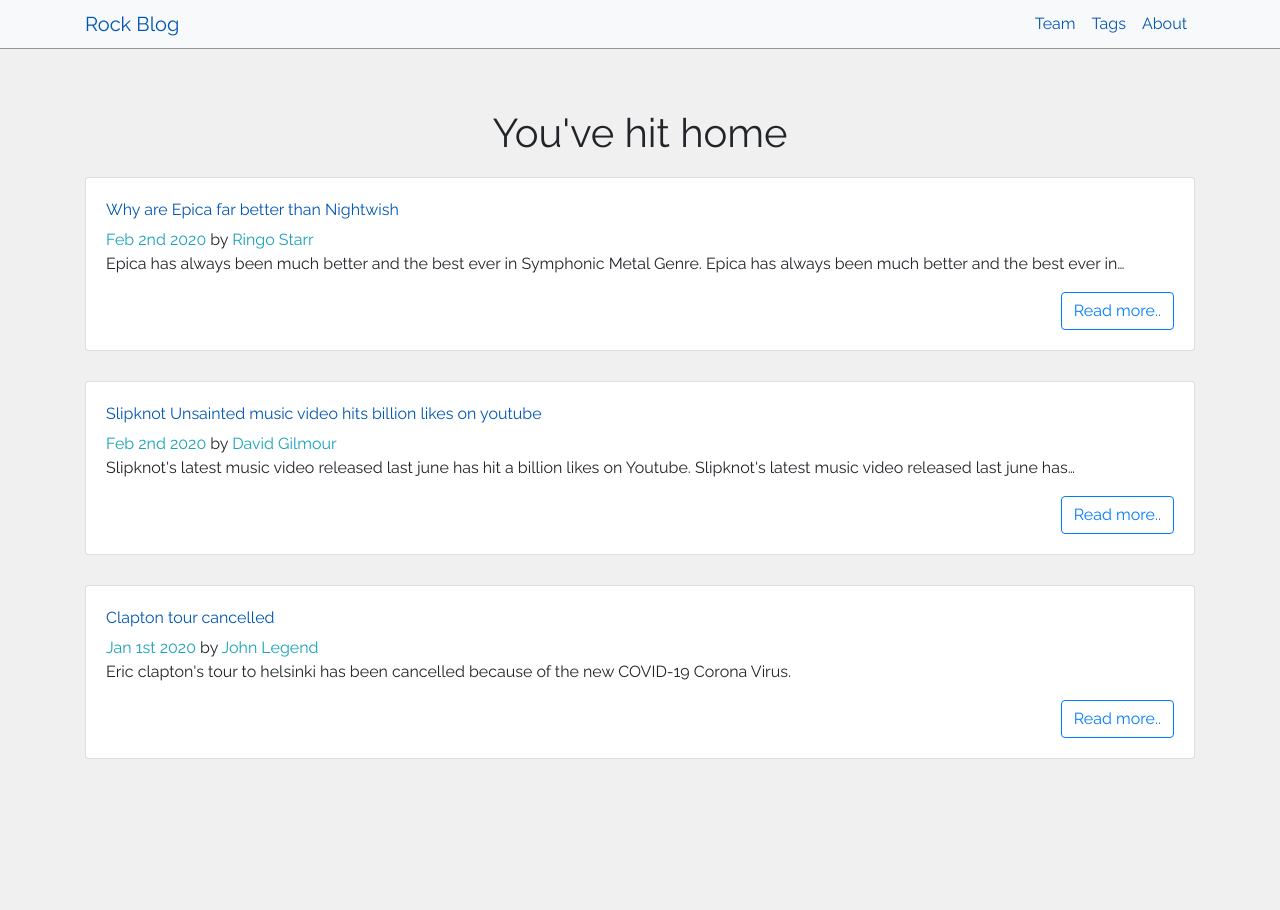
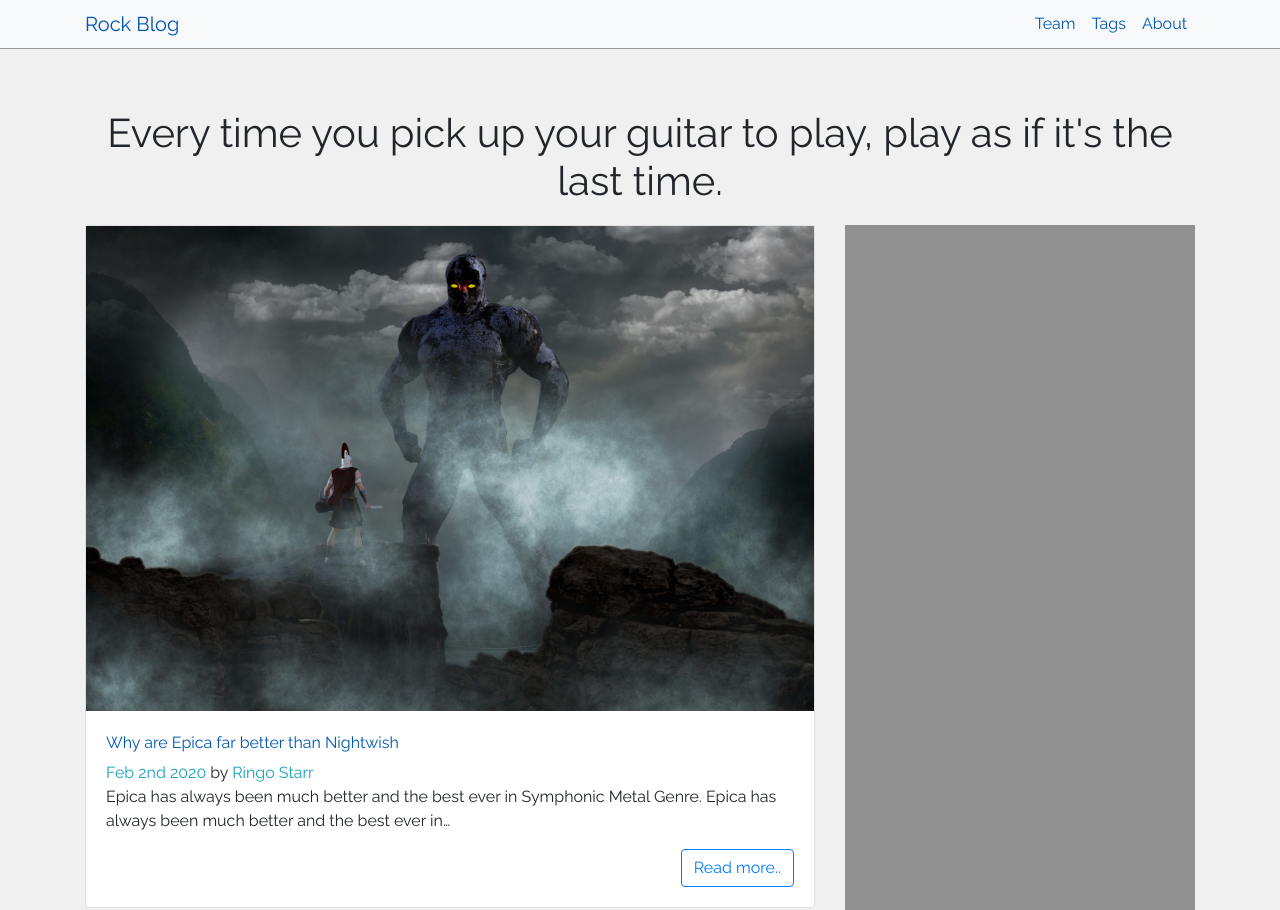
Before and after one commit to sampad789/Rock_Blog, a Gatsby site: page / in a window 1280 px wide. Shown: the top 910 px of the page. Before the commit the page ends 800 px from the top, so only its background shows below. Built offline with nearby package versions, Linux system fonts and the light colour scheme; Gatsby itself is replaced by a stand-in of ours.

Commit message:
Added image and sidebar

```diff
--- a/src/components/Post.js
+++ b/src/components/Post.js
@@ -1,9 +1,13 @@
 import React from "react"
 import { Card, CardTitle, CardText, CardSubtitle, CardBody } from "reactstrap"
 import { Link } from "gatsby"
-const Post = ({ title, author, path, date, body }) => {
+import Img from "gatsby-image"
+const Post = ({ title, author, path, date, body, fluid }) => {
   return (
     <Card>
+      <Link to={path}>
+        <Img className="card-image-top" fluid={fluid} />
+      </Link>
       <CardBody>
         <CardTitle>
           {" "}
--- a/src/pages/index.js
+++ b/src/pages/index.js
@@ -1,13 +1,18 @@
 import React from "react"
 import Layout from "../components/layout"
-
 import SEO from "../components/seo"
 import { graphql, StaticQuery } from "gatsby"
 import Post from "../components/Post"
+
+import { Row, Col } from "reactstrap"
 const IndexPage = () => (
   <Layout>
     <SEO title="Home" />
-    <h1>You've hit home</h1>
+    <h1>
+      Every time you pick up your guitar to play, play as if it's the last time.
+    </h1>
+    <Row>
+      <Col md="8">
         <StaticQuery
           query={IndexQuery}
           render={data => {
@@ -20,12 +25,24 @@ const IndexPage = () => (
                     path={node.frontmatter.path}
                     date={node.frontmatter.date}
                     body={node.excerpt}
+                    fluid={node.frontmatter.image.childImageSharp.fluid}
                   />
                 ))}
               </div>
             )
           }}
         />
+      </Col>
+      <Col md="4">
+        <div
+          style={{
+            width: "100%",
+            height: "100%",
+            backgroundColor: "rgba(0,0,0,0.4)",
+          }}
+        ></div>
+      </Col>
+    </Row>
   </Layout>
 )
 
@@ -39,6 +56,13 @@ const IndexQuery = graphql`
             date(formatString: "MMM Do YYYY")
             path
             title
+            image {
+              childImageSharp {
+                fluid(maxWidth: 600) {
+                  ...GatsbyImageSharpFluid
+                }
+              }
+            }
           }
           excerpt
         }
--- a/src/pages/posts/001-first-post.md
+++ b/src/pages/posts/001-first-post.md
@@ -3,6 +3,7 @@ title: "Clapton tour cancelled"
 date: 2020-01-01 08:00:00
 author: "John Legend"
 path: "/first-post"
+image: ../../images/firstpostImage.jpg
 ---
 
 Eric clapton's tour to helsinki has been cancelled because of the new COVID-19 Corona Virus.
--- a/src/pages/posts/002-second-post.md
+++ b/src/pages/posts/002-second-post.md
@@ -3,6 +3,7 @@ title: "Slipknot Unsainted music video hits billion likes on youtube "
 date: 2020-02-02 09:00:00
 author: "David Gilmour"
 path: "/second-post"
+image: ../../images/second.jpg
 ---
 
 Slipknot's latest music video released last june has hit a billion likes on Youtube. Slipknot's latest music video released last june has hit a billion likes on Youtube.Slipknot's latest music video released last june has hit a billion likes on Youtube.Slipknot's latest music video released last june has hit a billion likes on Youtube.Slipknot's latest music video released last june has hit a billion likes on Youtube.Slipknot's latest music video released last june has hit a billion likes on Youtube.Slipknot's latest music video released last june has hit a billion likes on Youtube.Slipknot's latest music video released last june has hit a billion likes on Youtube.Slipknot's latest music video released last june has hit a billion likes on Youtube.
--- a/src/pages/posts/003-third-post.md
+++ b/src/pages/posts/003-third-post.md
@@ -3,6 +3,7 @@ title: "Why are Epica far better than Nightwish "
 date: 2020-02-02 10:00:00
 author: "Ringo Starr"
 path: "/third-post"
+image: ../../images/third.jpg
 ---
 
 Epica has always been much better and the best ever in Symphonic Metal Genre. Epica has always been much better and the best ever in Symphonic Metal Genre. Epica has always been much better and the best ever in Symphonic Metal Genre. Epica has always been much better and the best ever in Symphonic Metal Genre. Epica has always been much better and the best ever in Symphonic Metal Genre. Epica has always been much better and the best ever in Symphonic Metal Genre. Epica has always been much better and the best ever in Symphonic Metal Genre. Epica has always been much better and the best ever in Symphonic Metal Genre.
```
Also changed, not shown: src/images/firstpostImage.jpg (added), src/images/second.jpg (added), src/images/third.jpg (added). Lines whose indentation alone changed are shown as unchanged.
